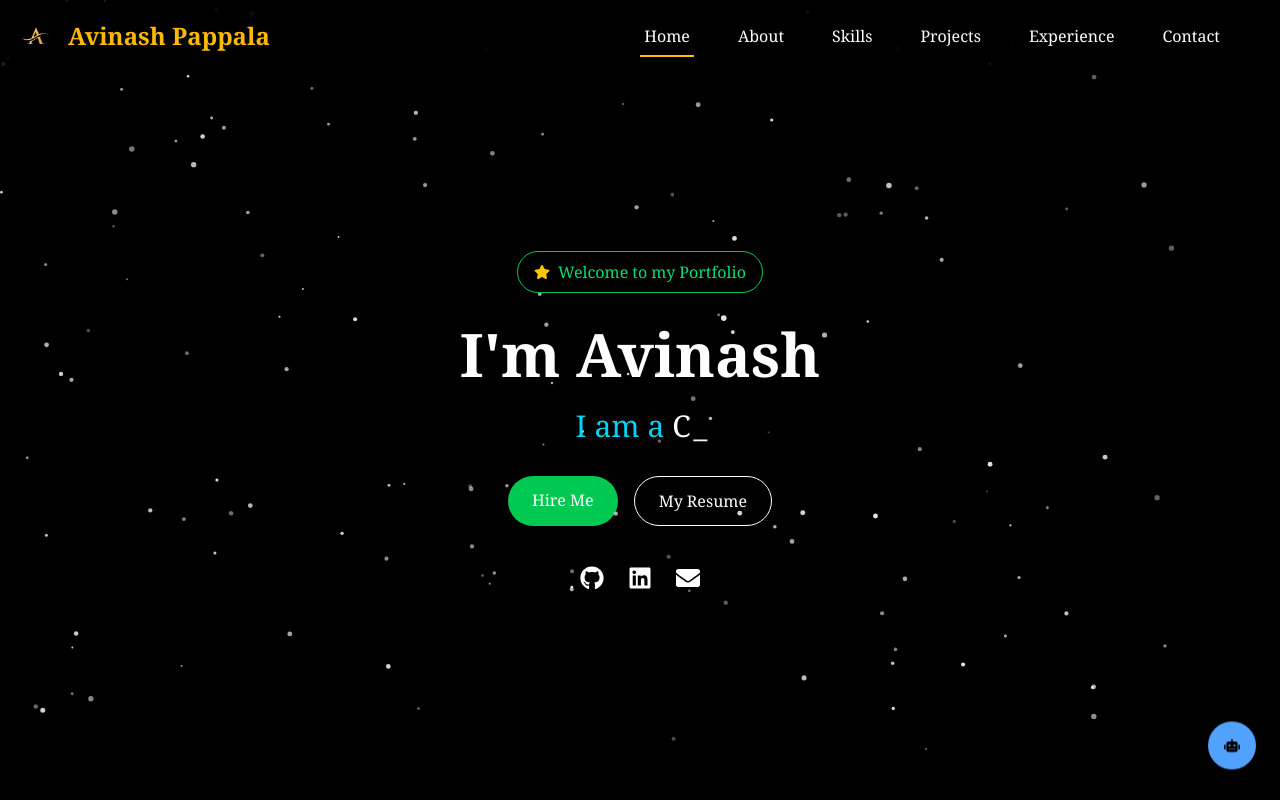
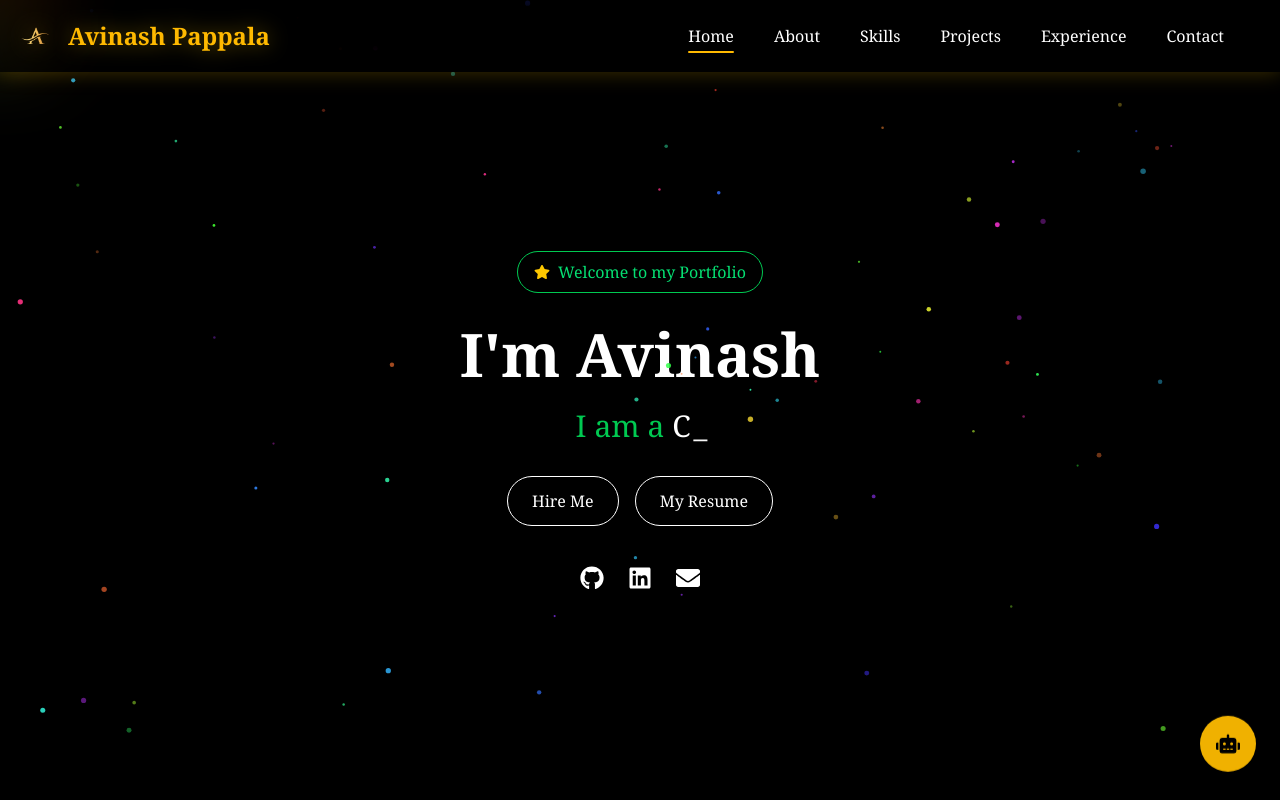
Before and after one commit to Avinash829/Portfolio, a React (Vite) app: page / in a window 1280 px wide. Shown: the top 800 px of the page. Built offline with nearby package versions, Linux system fonts and the light colour scheme.

Commit message:
bg updated

```diff
--- a/src/components/AvinashAssistant.jsx
+++ b/src/components/AvinashAssistant.jsx
@@ -1,7 +1,7 @@
 import React, { useState, useRef, useEffect } from "react";
 import axios from "axios";
 import { motion, AnimatePresence } from "framer-motion";
-import { FaRobot, FaTimes, FaPaperPlane } from "react-icons/fa";
+import { FaRobot, FaPaperPlane } from "react-icons/fa";
 
 const resumeContext = `
 Avinash Pappala - Detailed Resume Context
@@ -93,9 +93,7 @@ const AvinashAssistant = () => {
     const toggleChat = () => setOpen((prev) => !prev);
 
     const scrollToBottom = () => {
-        if (messagesEndRef.current) {
-            messagesEndRef.current.scrollIntoView({ behavior: "smooth" });
-        }
+        messagesEndRef.current?.scrollIntoView({ behavior: "smooth" });
     };
 
     useEffect(() => {
@@ -123,9 +121,7 @@ User question: ${input}`;
 
             const res = await axios.post(
                 "https://generativelanguage.googleapis.com/v1beta/models/gemini-2.0-flash:generateContent",
-                {
-                    contents: [{ parts: [{ text: prompt }] }],
-                },
+                { contents: [{ parts: [{ text: prompt }] }] },
                 {
                     headers: {
                         "Content-Type": "application/json",
@@ -136,16 +132,15 @@ User question: ${input}`;
 
             const replyText =
                 res?.data?.candidates?.[0]?.content?.parts?.[0]?.text ||
-                "Something went wrong.";
-            const botMessage = { sender: "bot", text: replyText };
-            setMessages((prev) => [...prev, botMessage]);
+                "Sorry, I couldn't fetch a response.";
+            setMessages((prev) => [
+                ...prev,
+                { sender: "bot", text: replyText },
+            ]);
         } catch {
             setMessages((prev) => [
                 ...prev,
-                {
-                    sender: "bot",
-                    text: "Sorry, there was an error fetching a reply.",
-                },
+                { sender: "bot", text: "Error fetching response." },
             ]);
         } finally {
             setLoading(false);
@@ -154,60 +149,67 @@ User question: ${input}`;
 
     return (
         <div className="font-mono fixed bottom-6 right-6 z-50 flex flex-col items-end">
+            {/* Chat Toggle Button */}
             <motion.button
                 onClick={toggleChat}
-                className={`p-4 rounded-full shadow-lg text-black transition-all
-                    ${
-                        open
-                            ? "bg-blue-400 hover:bg-blue-600"
-                            : "bg-blue-400 hover:bg-blue-600"
-                    }`}
+                className="p-4 rounded-full shadow-xl text-black bg-yellow-500 hover:bg-yellow-400 transition-all duration-300 hover:scale-110 hover:shadow-[0_0_20px_rgba(255,215,0,0.6)]"
                 aria-label="Toggle Assistant"
-                animate={{ y: [0, -20, 0] }}
+                animate={{ y: [0, -10, 0] }}
                 transition={{
                     repeat: Infinity,
                     duration: 1.5,
                     ease: "easeInOut",
                 }}
             >
-                <FaRobot />
+                <FaRobot size={24} />
             </motion.button>
 
+            {/* Chat Window */}
             <AnimatePresence>
                 {open && (
                     <motion.div
-                        initial={{ opacity: 0, y: 20 }}
-                        animate={{ opacity: 1, y: 0 }}
-                        exit={{ opacity: 0, y: 20 }}
-                        className="mt-3 w-[90vw] max-w-[400px] h-[500px] bg-zinc-900 rounded-xl shadow-2xl
-                                   flex flex-col overflow-hidden border border-blue-400"
+                        initial={{ opacity: 0, y: 20, scale: 0.95 }}
+                        animate={{ opacity: 1, y: 0, scale: 1 }}
+                        exit={{ opacity: 0, y: 20, scale: 0.95 }}
+                        transition={{ duration: 0.3 }}
+                        className="mt-3 w-[90vw] max-w-[400px] h-[500px] bg-zinc-900 rounded-xl shadow-2xl flex flex-col overflow-hidden border border-yellow-500"
                     >
-                        <div className="bg-blue-500 text-black text-center font-bold py-2">
+                        {/* Header */}
+                        <div className="bg-yellow-500 text-black text-center font-bold py-2 flex justify-center items-center gap-2">
                             Avinash's Assistant 🤖
                         </div>
 
+                        {/* Chat Messages */}
                         <div className="flex-1 p-3 space-y-3 overflow-y-auto text-sm custom-scrollbar">
                             {messages.map((msg, i) => (
-                                <div
+                                <motion.div
                                     key={i}
-                                    className={`px-3 py-2 rounded-lg w-fit break-words max-w-[85%] sm:max-w-[75%]
+                                    initial={{ opacity: 0, y: 10 }}
+                                    animate={{ opacity: 1, y: 0 }}
+                                    transition={{ duration: 0.25 }}
+                                    className={`px-3 py-2 rounded-lg w-fit max-w-[85%] break-words
                                         ${
                                             msg.sender === "user"
-                                                ? "ml-auto bg-green-600 text-white"
-                                                : "mr-auto bg-gray-700 text-gray-200"
+                                                ? "ml-auto bg-yellow-500 text-black"
+                                                : "mr-auto bg-gray-800 text-white"
                                         }`}
                                 >
                                     {msg.text}
-                                </div>
+                                </motion.div>
                             ))}
                             {loading && (
-                                <div className="mr-auto bg-gray-700 text-gray-200 px-3 py-2 rounded-lg">
+                                <motion.div
+                                    initial={{ opacity: 0 }}
+                                    animate={{ opacity: 1 }}
+                                    className="mr-auto bg-gray-800 text-white px-3 py-2 rounded-lg animate-pulse w-1/2"
+                                >
                                     Typing...
-                                </div>
+                                </motion.div>
                             )}
                             <div ref={messagesEndRef} />
                         </div>
 
+                        {/* Input */}
                         <div className="p-2 border-t border-gray-800 flex items-center bg-gray-950">
                             <input
                                 value={input}
@@ -215,15 +217,20 @@ User question: ${input}`;
                                 onKeyDown={(e) =>
                                     e.key === "Enter" && sendMessage()
                                 }
-                                className="flex-1 px-3 py-3 rounded-l-md bg-gray-800 text-white outline-none text-sm"
+                                className="flex-1 px-3 py-3 rounded-l-md bg-gray-800 text-white outline-none text-sm placeholder:text-gray-400 transition-all duration-300 focus:ring-2 focus:ring-yellow-400"
                                 placeholder="Ask about Avinash..."
                             />
-                            <button
+                            <motion.button
                                 onClick={sendMessage}
-                                className="bg-blue-500 px-3 py-3 rounded-r-md text-black hover:bg-blue-400 transition"
+                                whileHover={{
+                                    scale: 1.1,
+                                    boxShadow:
+                                        "0px 0px 12px rgba(255,215,0,0.7)",
+                                }}
+                                className="bg-yellow-500 px-3 py-3 rounded-r-md text-black transition-all duration-300"
                             >
                                 <FaPaperPlane />
-                            </button>
+                            </motion.button>
                         </div>
                     </motion.div>
                 )}
--- a/src/components/Home.jsx
+++ b/src/components/Home.jsx
@@ -34,7 +34,7 @@ const Home = () => {
                 initial={{ opacity: 0, y: 20 }}
                 animate={{ opacity: 1, y: 0 }}
                 transition={{ duration: 0.6, delay: 0.6 }}
-                className="text-cyan-400 text-xl sm:text-2xl md:text-3xl font-medium mb-8"
+                className="text-green-500 text-xl sm:text-2xl md:text-3xl font-medium mb-8"
             >
                 I am a{" "}
                 <span className="text-white">
@@ -62,17 +62,22 @@ const Home = () => {
             >
                 <a
                     href="#contact"
-                    className="bg-green-500 hover:bg-green-600 text-white px-6 py-3 rounded-full shadow-md transition-all duration-300 text-sm sm:text-base"
+                    className="border hover:border-amber-500 hover:text-amber-500 text-white px-6 py-3 rounded-full transition-all duration-300 text-sm sm:text-base relative overflow-hidden group"
                 >
                     Hire Me
+                    {/* ✨ Shine Effect */}
+                    <span className="absolute top-0 left-[-100%] w-full h-full bg-white/20 skew-x-12 group-hover:left-[100%] transition-all duration-700"></span>
                 </a>
+
                 <a
                     href="/Avinash_Pappala_Resume.pdf"
                     target="_blank"
                     rel="noopener noreferrer"
-                    className="bg-transparent border border-white hover:bg-white hover:text-black text-white px-6 py-3 rounded-full transition-all duration-300 text-sm sm:text-base hover:cursor-pointer"
+                    className="bg-transparent border hover:border-green-500 hover:text-green-500 px-6 py-3 rounded-full transition-all duration-300 text-sm sm:text-base hover:cursor-pointer relative overflow-hidden group"
                 >
                     My Resume
+                    {/* ✨ Shine */}
+                    <span className="absolute top-0 left-[-100%] w-full h-full bg-white/20 skew-x-12 group-hover:left-[100%] transition-all duration-700"></span>
                 </a>
             </motion.div>
 
@@ -86,7 +91,7 @@ const Home = () => {
                     href="https://github.com/Avinash829"
                     target="_blank"
                     rel="noopener noreferrer"
-                    className="hover:text-blue-400 transition"
+                    className="hover:text-green-400 transition"
                 >
                     <FaGithub />
                 </a>
@@ -94,13 +99,13 @@ const Home = () => {
                     href="https://www.linkedin.com/in/avinashpappala"
                     target="_blank"
                     rel="noopener noreferrer"
-                    className="hover:text-blue-400 transition"
+                    className="hover:text-green-400 transition"
                 >
                     <FaLinkedin />
                 </a>
                 <a
                     href="mailto:avinashpappala@gmail.com"
-                    className="hover:text-blue-400 transition"
+                    className="hover:text-green-400 transition"
                 >
                     <FaEnvelope />
                 </a>
--- a/src/components/NavBar.jsx
+++ b/src/components/NavBar.jsx
@@ -1,13 +1,13 @@
-import React, { useEffect, useState } from 'react';
+import React, { useEffect, useState } from "react";
 
 const NavBar = () => {
     const [isOpen, setIsOpen] = useState(false);
-    const [activeSection, setActiveSection] = useState('home');
+    const [activeSection, setActiveSection] = useState("home");
 
     const toggleMenu = () => setIsOpen(!isOpen);
 
     useEffect(() => {
-        const sections = document.querySelectorAll('section[id]');
+        const sections = document.querySelectorAll("section[id]");
         const observer = new IntersectionObserver(
             (entries) => {
                 entries.forEach((entry) => {
@@ -16,79 +16,130 @@ const NavBar = () => {
                     }
                 });
             },
-            {
-                threshold: 0.6,
-            }
+            { threshold: 0.6 }
         );
 
         sections.forEach((section) => observer.observe(section));
-
         return () => sections.forEach((section) => observer.unobserve(section));
     }, []);
 
     const navLinks = [
-        { id: 'home', label: 'Home' },
-        { id: 'about', label: 'About' },
-        { id: 'skills', label: 'Skills' },
-        { id: 'projects', label: 'Projects' },
-        { id: 'experience', label: 'Experience' },
-        { id: 'contact', label: 'Contact' },
+        { id: "home", label: "Home" },
+        { id: "about", label: "About" },
+        { id: "skills", label: "Skills" },
+        { id: "projects", label: "Projects" },
+        { id: "experience", label: "Experience" },
+        { id: "contact", label: "Contact" },
     ];
 
     return (
-        <nav className="p-4 shadow-md fixed w-full top-0 z-50 bg-black/55 backdrop-blur-lg">
+        <nav
+            className="p-4 fixed w-full top-0 z-50
+            bg-black/60 backdrop-blur-lg
+            shadow-[0_0_20px_rgba(255,200,0,0.25)]
+            hover:shadow-[0_0_30px_rgba(255,210,0,0.45)]
+            transition-all duration-300"
+        >
             <div className="container mx-auto flex justify-between items-center">
+                {/* Logo Section */}
                 <div className="flex items-center text-amber-400 text-2xl font-bold space-x-3">
-                    <img src="/logo.png" alt="logo" className="h-10 w-auto" />
-                    <span>Avinash Pappala</span>
+                    <img
+                        src="/logo.png"
+                        alt="logo"
+                        className="h-10 w-auto drop-shadow-[0_0_10px_rgba(255,200,0,0.4)]"
+                    />
+                    <span className="drop-shadow-[0_0_10px_rgba(255,200,0,0.4)]">
+                        Avinash Pappala
+                    </span>
                 </div>
 
+                {/* Mobile Toggle */}
                 <div className="md:hidden">
-                    <button onClick={toggleMenu} className="text-white focus:outline-none">
+                    <button
+                        onClick={toggleMenu}
+                        className="text-amber-400 focus:outline-none"
+                    >
                         <svg
-                            className="w-6 h-6"
+                            className="w-7 h-7 drop-shadow-[0_0_10px_rgba(255,200,0,0.4)]"
                             fill="none"
                             stroke="currentColor"
                             viewBox="0 0 24 24"
-                            xmlns="http://www.w3.org/2000/svg"
                         >
                             {isOpen ? (
-                                <path strokeLinecap="round" strokeLinejoin="round" strokeWidth={2} d="M6 18L18 6M6 6l12 12" />
+                                <path
+                                    strokeLinecap="round"
+                                    strokeLinejoin="round"
+                                    strokeWidth={2}
+                                    d="M6 18L18 6M6 6l12 12"
+                                />
                             ) : (
-                                <path strokeLinecap="round" strokeLinejoin="round" strokeWidth={2} d="M4 6h16M4 12h16M4 18h16" />
+                                <path
+                                    strokeLinecap="round"
+                                    strokeLinejoin="round"
+                                    strokeWidth={2}
+                                    d="M4 6h16M4 12h16M4 18h16"
+                                />
                             )}
                         </svg>
                     </button>
                 </div>
 
+                {/* Desktop Links */}
                 <ul className="hidden md:flex space-x-10 mr-10">
                     {navLinks.map((link) => (
                         <li key={link.id}>
                             <a
                                 href={`#${link.id}`}
-                                className={`text-white py-2 px-1 border-b-2 transition-colors duration-200 ${activeSection === link.id
-                                    ? 'border-amber-400'
-                                    : 'border-transparent hover:border-amber-400'
-                                    }`}
+                                onClick={() => setActiveSection(link.id)}
+                                className="group relative flex items-center gap-2
+                                text-[16px] font-medium text-white
+                                hover:text-amber-400 transition-all duration-300"
                             >
                                 {link.label}
+
+                                <span
+                                    className={`absolute bottom-[-5px] left-0 h-[2px]
+                                    bg-amber-400 rounded-full transition-all duration-300 w-0
+                                    group-hover:w-full ${
+                                        activeSection === link.id
+                                            ? "w-full"
+                                            : ""
+                                    }`}
+                                ></span>
                             </a>
                         </li>
                     ))}
                 </ul>
             </div>
 
+            {/* Mobile Menu */}
             {isOpen && (
                 <div className="md:hidden px-4 pb-4">
-                    <ul className="flex flex-col space-y-2 text-white">
+                    <ul className="flex flex-col space-y-3 text-white">
                         {navLinks.map((link) => (
                             <li key={link.id}>
                                 <a
                                     href={`#${link.id}`}
-                                    className={`hover:text-gray-300 ${activeSection === link.id ? 'text-amber-400' : ''
-                                        }`}
+                                    onClick={() => {
+                                        setActiveSection(link.id);
+                                        setIsOpen(false);
+                                    }}
+                                    className="group relative flex items-center gap-2
+                                    text-[15px] font-medium
+                                    text-amber-300 hover:text-amber-400
+                                    transition-all duration-300"
                                 >
                                     {link.label}
+
+                                    <span
+                                        className={`${
+                                            activeSection === link.id
+                                                ? "w-full"
+                                                : "w-0"
+                                        } absolute bottom-[-4px] left-0 h-[2px]
+                                        bg-amber-400 rounded-full
+                                        transition-all duration-300 group-hover:w-full`}
+                                    ></span>
                                 </a>
                             </li>
                         ))}
--- a/src/components/PortfolioBackground.jsx
+++ b/src/components/PortfolioBackground.jsx
@@ -3,7 +3,7 @@ import React, { useRef, useEffect } from "react";
 const PortfolioBackground = () => {
     const canvasRef = useRef(null);
     const animationRef = useRef(null);
-    const mousePos = useRef({ x: 0, y: 0 });
+    const hueRef = useRef(0);
 
     useEffect(() => {
         const canvas = canvasRef.current;
@@ -19,8 +19,7 @@ const PortfolioBackground = () => {
         resizeCanvas();
         window.addEventListener("resize", resizeCanvas);
 
-        // Initialize particles
-        for (let i = 0; i < 50; i++) {
+        for (let i = 0; i < 25; i++) {
             particles.push({
                 x: Math.random() * canvas.width,
                 y: Math.random() * canvas.height,
@@ -30,24 +29,13 @@ const PortfolioBackground = () => {
                 speedY: (Math.random() - 0.5) * 0.5,
                 speedZ: (Math.random() - 0.5) * 0.1,
                 opacity: Math.random() * 0.6 + 0.3,
+                colorOffset: Math.random() * 360,
             });
         }
 
-        const handleInteraction = (e) => {
-            const clientX = e.touches ? e.touches[0].clientX : e.clientX;
-            const clientY = e.touches ? e.touches[0].clientY : e.clientY;
-            mousePos.current = { x: clientX, y: clientY };
-        };
-        window.addEventListener("mousemove", handleInteraction);
-        window.addEventListener("touchmove", handleInteraction, {
-            passive: true,
-        });
-        window.addEventListener("touchstart", handleInteraction, {
-            passive: true,
-        });
-
         const animate = () => {
             ctx.clearRect(0, 0, canvas.width, canvas.height);
+            hueRef.current = (hueRef.current + 1.5) % 360;
 
             particles.forEach((p) => {
                 const perspective = 1000 / (1000 + p.z);
@@ -57,7 +45,10 @@ const PortfolioBackground = () => {
 
                 ctx.beginPath();
                 ctx.arc(x, y, size, 0, Math.PI * 2);
-                ctx.fillStyle = `rgba(255,255,255,${p.opacity})`;
+
+                // 🎉 DISCO COLOR EFFECT
+                const hue = (hueRef.current + p.colorOffset) % 360;
+                ctx.fillStyle = `hsla(${hue}, 100%, 60%, ${p.opacity})`;
                 ctx.fill();
 
                 p.x += p.speedX;
@@ -78,9 +69,6 @@ const PortfolioBackground = () => {
 
         return () => {
             window.removeEventListener("resize", resizeCanvas);
-            window.removeEventListener("mousemove", handleInteraction);
-            window.removeEventListener("touchmove", handleInteraction);
-            window.removeEventListener("touchstart", handleInteraction);
             cancelAnimationFrame(animationRef.current);
         };
     }, []);
```
Also changed, not shown: src/App.jsx (+13 -12 lines), src/components/Cursor.css (added, +48 -0 lines), src/components/Cursor.jsx (added, +24 -0 lines).
